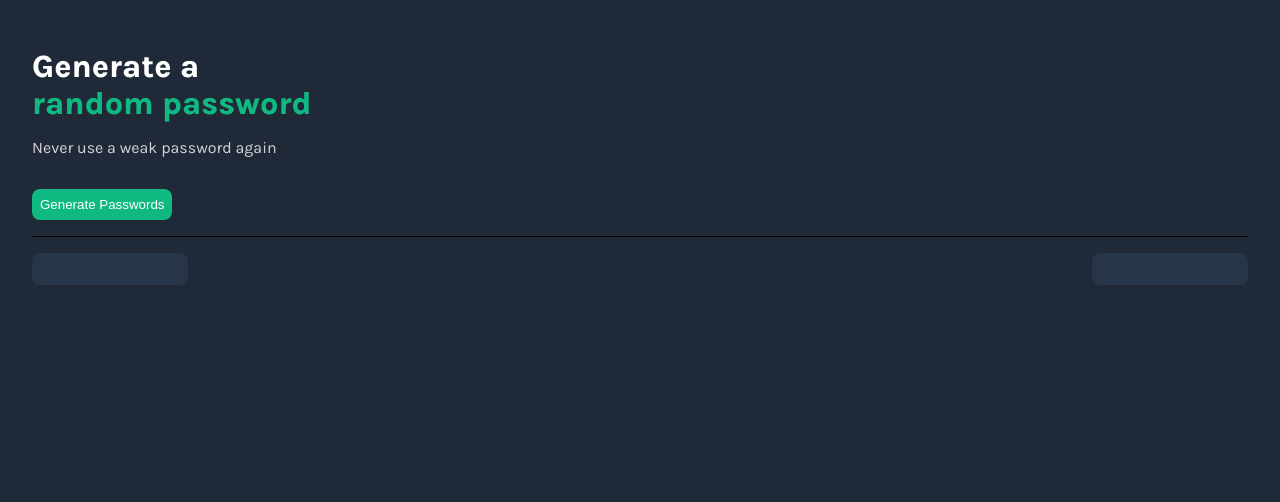
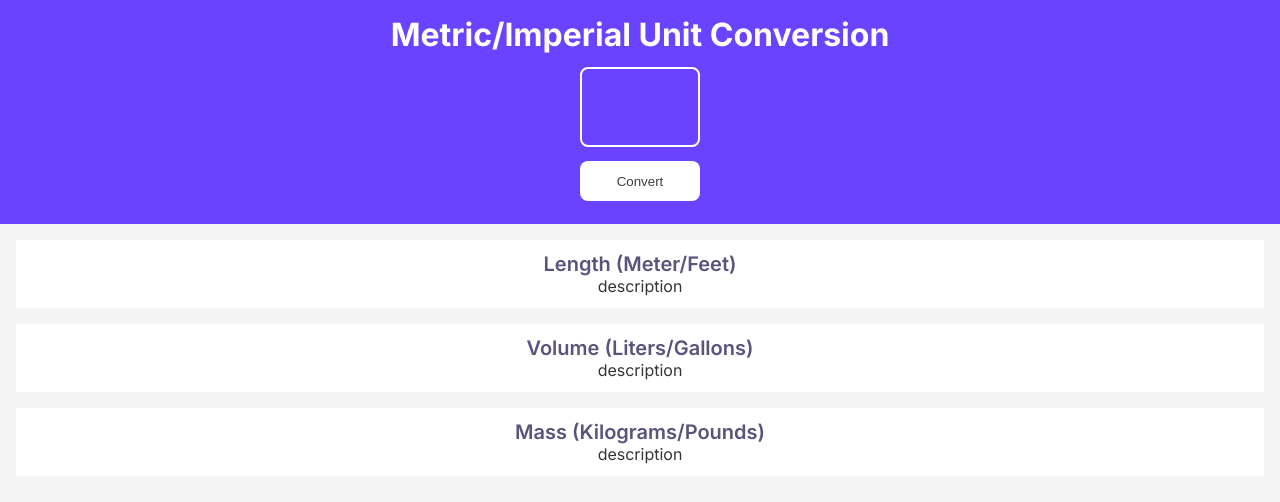
Before and after one commit to covid2020-w1/password-generator, a website built with Vite: page index.html in a window 1280 px wide. Built offline with nearby package versions, Linux system fonts and the light colour scheme.

Commit message:
Add files via upload

```diff
--- a/index.css
+++ b/index.css
@@ -1,57 +1,71 @@
 body {
-    margin: 48px 32px;
-    background-color: #1F2937;
-    font-family: "Karla", sans-serif;
+    margin: 0;
+    background-color: #F4F4F4;
+    color: #353535;
+    font-family: "Inter", sans-serif;
     font-optical-sizing: auto;
     font-weight: normal;
     font-style: normal;
 }
 
-h1{
-    color: #10B981;
-    font-weight: 750;
-    margin-bottom: 0px;
+#header{
+    background-color: #6943FF;
+    display: flex;
+    flex-direction: column;
+    justify-content: space-around;
+    align-items: center;
+    height: 200px;
+    margin-bottom: 16px;
+    padding: 8px 0px 16px;
 }
 
-h1::first-line{
-    color: white;
+h1{
+    margin: 0px;
+    color: #FFFFFF;
 }
 
-p{
-    color: #D5D4D8;
-}
-
-.button-wrapper{
-    border-bottom: 1px solid black;
-    margin-bottom: 16px;;
+input{
+    display: block;
+    width: 120px;
+    border: 2px solid #FFFFFF;
+    background-color: #6943FF;
+    color: white;
+    height: 80px;
+    border-radius: 8px;
+    font-size: 40px;
+    text-align: center;
+    box-sizing: border-box;
 }
 
 button{
-    margin: 16px 0;
-    background-color: #10B981;
-    color: white;
+    display: block;
+    width: 120px;
+    color: #3D3D3D;
+    background-color: white;
+    height: 40px;
+    border-radius: 8px;
     border: none;
-    padding: 8px;
-    border-radius: 8px;
 }
 
-.placeholder{
-    background-color: #273549;
-    width: 140px;
-    text-align: center;
-    padding: 8px;
-    border-radius: 8px;
-    min-height: 16px;
-    display: block;
+#main{
+    display: flex;
+    flex-direction: column;
+    justify-content: center;
 }
 
-#password-row{
-    display: flex;
-    justify-content: space-between;
+.card{
+    background-color: white;
+    margin: 0 16px 16px;
+    text-align: center;
+    padding: 12px;
+}
+
+.card-title{
+    color: #5A537B;
+    font-weight: 600;
+    font-size: 20px;
+}
+
+.card-description{
 
 }
-
-.pass{
-    margin: 0;
-    color: #10B981;
-}
--- a/index.html
+++ b/index.html
@@ -2,24 +2,28 @@
     <head>
         <link rel="stylesheet" href="index.css">
         <link rel="preconnect" href="https://fonts.googleapis.com">
-        <link rel="preconnect" href="https://fonts.gstatic.com" crossorigin>
-        <link href="https://fonts.googleapis.com/css2?family=Karla:ital,wght@0,200..800;1,200..800&display=swap" rel="stylesheet">
+<link rel="preconnect" href="https://fonts.gstatic.com" crossorigin>
+<link href="https://fonts.googleapis.com/css2?family=Inter:ital,opsz,wght@0,14..32,100..900;1,14..32,100..900&display=swap" rel="stylesheet">
     </head>
     <body>
-        <h1>Generate a <br>
-        random password</h1>
-        <p>Never use a weak password again</p>
-        <div class="button-wrapper">
-            <button onclick="genPass()">Generate Passwords</button>
+        <div id="header">
+            <h1>Metric/Imperial Unit Conversion</h1>
+            <input type="text" id="input">
+            <button id="btn">Convert</button>
         </div>
-        <div id="password-row">
-            <div class="placeholder">
-                <p id="pass1" class="pass"></p>
+        <div id="main">
+            <div class="card">
+                <div class="card-title">Length (Meter/Feet)</div>
+                <div class="card-description">description</div>
             </div>
-            <div class="placeholder">
-                <p id="pass2" class="pass">
+            <div class="card">
+                <div class="card-title">Volume (Liters/Gallons)</div>
+                <div class="card-description">description</div>
             </div>
-        </div>
-        <script src="index.js"></script>
+            <div class="card">
+                <div class="card-title">Mass (Kilograms/Pounds)</div>
+                <div class="card-description">description<div>
+            </div>
+          <script src="index.js"></script>
     </body>
 </html>
--- a/index.js
+++ b/index.js
@@ -1,25 +1,52 @@
-const characters = ["A","B","C","D","E","F","G","H","I","J","K","L","M","N","O","P","Q","R","S","T","U","V","W","X","Y","Z","a","b","c","d","e","f","g","h","i","j","k","l","m","n","o","p","q","r","s","t","u","v","w","x","y","z", "0", "1", "2", "3", "4", "5", "6", "7", "8", "9","~","`","!","@","#","$","%","^","&","*","(",")","_","-","+","=","{","[","}","]",",","|",":",";","<",">",".","?",
-"/"];
+/*
+1 meter = 3.281 feet
+1 liter = 0.264 gallon
+1 kilogram = 2.204 pound
+*/
 
-//ok, so we want
+//so what we want to do is grab the value from the input field when th ebutton is pressed and have the value appear in some template literals and some mutated version of the value as the conversion. in addition, you have to either create the title-description element where the conversion will appear with createElement or change the textContent
 
-let pass1 = document.getElementById("pass1")
-let pass2 = document.getElementById("pass2")
+let cardDescriptionEls = document.querySelectorAll(".card-description")
+const input = document.getElementById("input");
+const btn = document.getElementById("btn");
 
-function genPass(){
-    pass1.textContent = "";
-    pass2.textContent = "";
-    for(let i=0; i < 15; i++){
-        pass1.textContent += characters[ranNumInRange()]
-        pass2.textContent += characters[ranNumInRange()]
-        }
+
+function meters2feet(quant){
+    return (quant * 3.281).toFixed(2)
 }
 
-function ranNumInRange(){
-    return Math.floor(Math.random()*characters.length)
+function feet2meters(quant){
+    return (quant / 3.281).toFixed(2)
 }
 
+function liters2gallons(quant){
+    return (quant * 0.264).toFixed(2)
+}
 
-//maybe
+function gallons2liters(quant){
+    return (quant / 0.264).toFixed(2)
+}
 
-//ok now i want it to spit out a string of 15 characters. i guess i can write a for loop with step size of 15. it would cycle through a random item in the array (meaning i need to make a random num function) and append it to the array, either with += or push method. im still missing something tho... not push bc i would need to create a new array and that seems to o complex
+function kg2lbs(quant){
+    return (quant * 2.204).toFixed(2)
+}
+
+function lbs2kg(quant){
+    return (quant / 2.204).toFixed(2)
+}
+
+btn.addEventListener("click", function (){
+
+    const btn = document.getElementById("btn");
+    const cardDescriptions = [
+    `${input.value} meters = ${meters2feet(input.value)} feet | ${input.value} feet = ${feet2meters(input.value)} meters`,
+    `${input.value} liters = ${liters2gallons(input.value)} gallons | ${input.value} gallons = ${gallons2liters(input.value)} liters`,
+    `${input.value} kilos = ${kg2lbs(input.value)} pounds | ${input.value} pounds = ${lbs2kg(input.value)} kilos`
+]
+    for(let i=0; i<cardDescriptionEls.length; i++){
+        cardDescriptionEls[i].textContent = cardDescriptions[i]
+    }
+
+})
+
+console.log(descList)
```
Also changed, not shown: package.json (added, +14 -0 lines).
